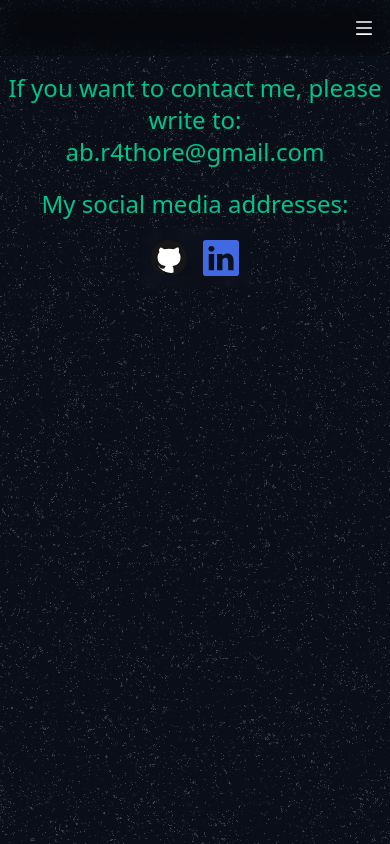
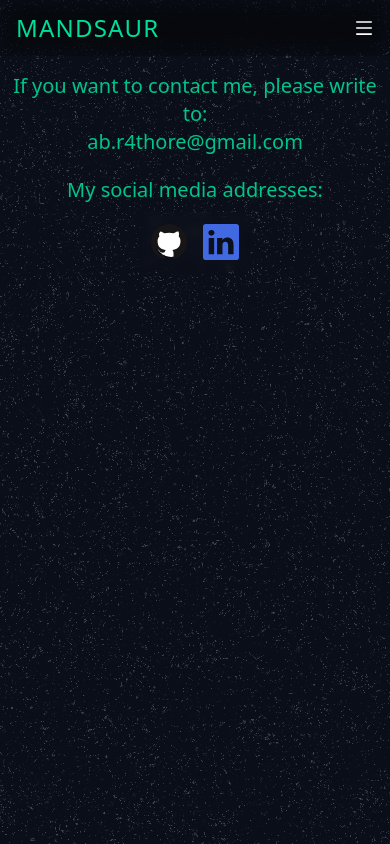
Before and after one commit to hsemo/mandsaur, a React (Vite) app: page /contact in a window 390 px wide. Built offline with nearby package versions, Linux system fonts and the light colour scheme.

Commit message:
fixed mobile navbar and added Mandsaur text logl

```diff
--- a/src/App.css
+++ b/src/App.css
@@ -1,3 +1,3 @@
-.text-shadow:hover {
+.text-shadow:hover, .text-shadow:focus {
   text-shadow: 1px 1px 15px #01c48a;
 }
--- a/src/components/Navbar.tsx
+++ b/src/components/Navbar.tsx
@@ -42,7 +42,12 @@ const Navbar = () => {
    */
 
   return (
-    <div className="backdrop-blur-md backdrop-brightness-50 flex justify-end md:justify-center items-center h-14 max-w-full mx-auto px-4 text-white sticky top-0 z-10">
+    <div className="backdrop-blur-md backdrop-brightness-50 flex justify-between md:justify-between items-center h-14 max-w-full mx-auto px-4 text-white sticky top-0 z-10">
+      <Link
+        to="/"
+        className="text-left uppercase text-[#00df9a] text-2xl tracking-wider z-50"
+      >Mandsaur</Link>
+
       {/* Desktop Navigation */}
       <ul className="hidden md:flex">
         {navItems.map((item) => (
@@ -62,25 +67,28 @@ const Navbar = () => {
       </ul>
 
       {/* Mobile Navigation Icon */}
-      <div onClick={handleNav} className="block md:hidden">
+      <div onClick={handleNav} className="block md:hidden z-10">
         {nav ? <AiOutlineClose size={20} /> : <AiOutlineMenu size={20} />}
       </div>
 
       {/* Mobile Navigation Menu */}
       <ul
         className={
-          nav
-            ? "fixed md:hidden left-0 top-0 w-[60%] h-full border-r border-r-gray-900 ease-in-out duration-500"
-            : "ease-in-out w-[60%] duration-500 fixed top-0 bottom-0 left-[-100%]"
+          "fixed md:hidden text-left flex flex-col gap-2 flex-wrap justify-start pt-14 items-center w-[60%] h-screen bg-transparent backdrop-blur-md ease-in-out duration-500"
+            + (
+              nav
+                ? " left-0 top-0"
+                : " top-0 bottom-0 left-[-100%]"
+              )
         }
       >
         {/* Mobile Navigation Items */}
         {navItems.map((item) => (
-          <li key={item.id}>
+          <li key={item.id} className="w-full">
             <Link
               className={
-                "p-4 border-b rounded-xl hover:bg-[#00df9a] duration-300 hover:text-black cursor-pointer border-gray-600" +
-                (item.id === activeNavItem ? " text-[#00df9a]" : "")
+                "inline-block w-[calc(100%-1rem)] max-w-full ml-4 border-b-2 duration-300 text-[#00df9a] cursor-pointer border-[#00df9a] hover:text-white hover:border-white focus:text-white focus:border-white" +
+                (item.id === activeNavItem ? " text-white" : "")
               }
               to={item.to}
               onClick={() => setActiveNavItem(item.id)}
--- a/src/pages/Contact.tsx
+++ b/src/pages/Contact.tsx
@@ -4,11 +4,11 @@ import '../App.css';
 
 export default function Contact() {
   return (
-    <div className="w-full flex flex-col items-center mt-4 text-2xl text-center text-[#01c48a]">
+    <div className="w-full flex flex-col items-center mt-4 text-xl md:text-2xl text-center text-[#01c48a]">
       <p>If you want to contact me, please write to:</p>
       <a
         href="mailto:ab.r4thore@gmail.com"
-        className="text-shadow hover:scale-150 hover:font-bold transition-all duration-500"
+        className="text-shadow hover:scale-150 hover:font-bold focus:scale-150 focus:font-bold transition-all duration-500"
       >
         ab.r4thore@gmail.com
       </a>
```
